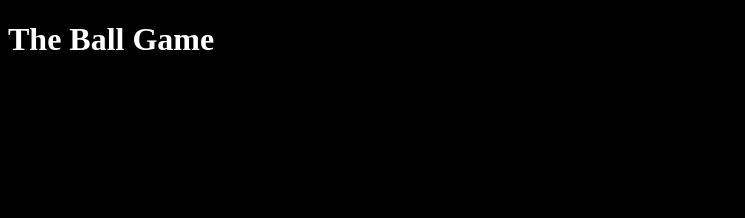
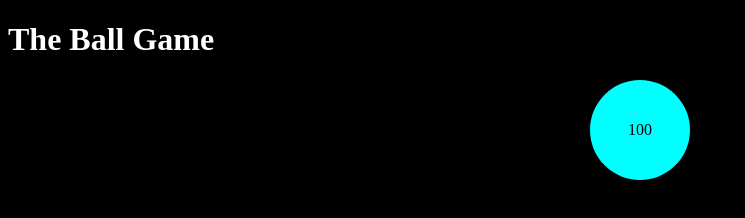
Before and after one commit to IdoFeffer/git, a plain HTML site: page index.html in a window 1280 px wide. Shown: the whole page, without its empty margins (0-745 px from the left). Drawn offline with Linux system fonts and the light colour scheme.

Commit message:
Update style for the ball

```diff
--- a/css/style.css
+++ b/css/style.css
@@ -5,3 +5,14 @@ body {
 .header {
     color: #fff;
 }
+
+.ball {
+    text-align: center;
+    place-content: center;
+    margin: 0 auto;
+
+    background-color: aqua;
+    border-radius: 50%;
+    width: 100px;
+    height: 100px;
+}
```
